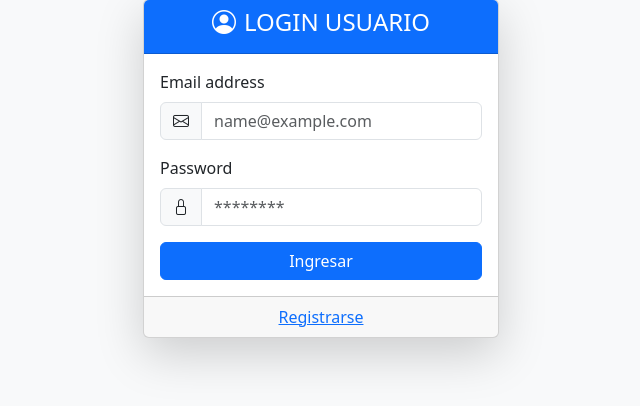
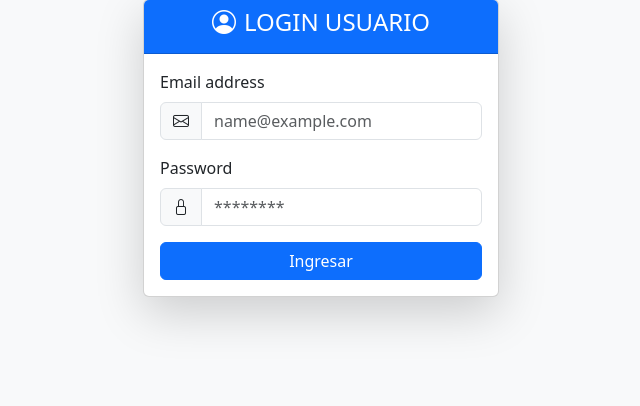
Before and after one commit to DavidMalcaGarcia12345/sistema-almacen-cruz-centro-2026, a Django app: page / in a window 1280 px wide. Shown: the part 49-455 px from the top of the page, without its empty margins (319-959 px from the left). Run offline with Django 5.2, Linux system fonts and the light colour scheme.

Commit message:
inicilizar commit

```diff
--- a/app/templates/login_usuario.html
+++ b/app/templates/login_usuario.html
@@ -37,9 +37,6 @@
                 </button>
               </form>
             </div>
-            <div class="card-footer text-center text-muted">
-              <a href='/enlace_usuario/' class='10px' >Registrarse</a>
-            </div>
           </div>
         </div>
       </div>
```
Also changed, not shown: db.sqlite3.
